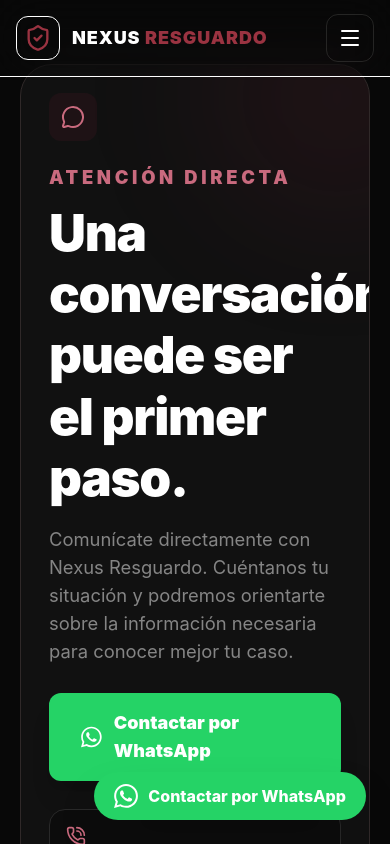
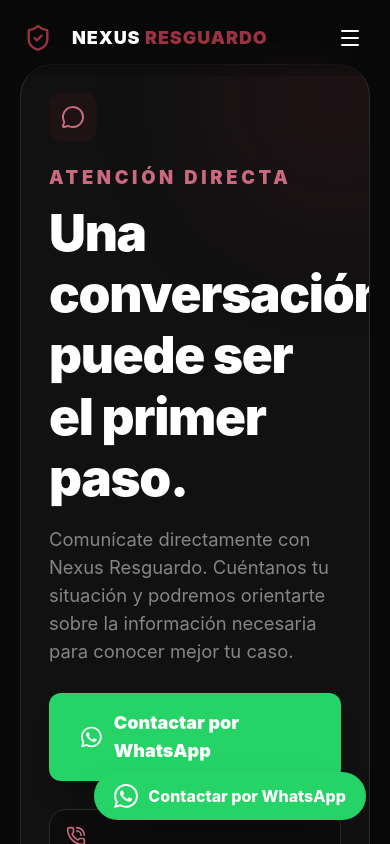
Before and after one commit to escuelaalexandra/proyecto_escuela_programacion, a Next.js app: page /contacto in a window 390 px wide. Shown: the top 844 px of the page. Built offline with nearby package versions, Linux system fonts and the light colour scheme.

Commit message:
Update Navbar.tsx

```diff
--- a/src/components/Navbar.tsx
+++ b/src/components/Navbar.tsx
@@ -1,23 +1,51 @@
+"use client";
+
 import Link from "next/link";
-import { ShieldCheck, Menu, X } from "lucide-react";
+import { Menu, X, ShieldCheck } from "lucide-react";
+import { useEffect, useRef, useState } from "react";
 import { siteData } from "@/data/siteConfig";
 import WhatsAppIcon from "@/components/WhatsAppIcon";
 
 export default function Navbar() {
+  const [menuOpen, setMenuOpen] = useState(false);
+  const menuRef = useRef<HTMLDivElement>(null);
+
   const whatsappUrl = `https://wa.me/${siteData.phoneNumber}?text=${encodeURIComponent(
     siteData.defaultMessage
   )}`;
 
+  useEffect(() => {
+    const handleClickOutside = (event: MouseEvent) => {
+      if (
+        menuRef.current &&
+        !menuRef.current.contains(event.target as Node)
+      ) {
+        setMenuOpen(false);
+      }
+    };
+
+    document.addEventListener("mousedown", handleClickOutside);
+
+    return () => {
+      document.removeEventListener("mousedown", handleClickOutside);
+    };
+  }, []);
+
+  const closeMenu = () => {
+    setMenuOpen(false);
+  };
+
   return (
-    <header className="fixed left-0 right-0 top-0 z-50 border-b border-titanio-700/60 bg-titanio-900/75 backdrop-blur-xl">
+    <header className="fixed left-0 right-0 top-0 z-50 bg-titanio-900/75 backdrop-blur-xl">
       <div className="mx-auto flex min-h-[76px] max-w-7xl items-center justify-between gap-3 px-4 sm:min-h-[82px] sm:px-6 lg:min-h-[86px] lg:px-8">
 
         {/* LOGO + NOMBRE */}
         <Link
           href="/"
+          onClick={closeMenu}
           className="flex min-w-0 shrink-0 items-center gap-3 sm:gap-4"
         >
-          <div className="flex h-11 w-11 shrink-0 items-center justify-center rounded-xl border border-rubi/30 bg-rubi/10 sm:h-12 sm:w-12">
+          <div className="flex h-11 w-11 shrink-0 items-center justify-center rounded-xl bg-rubi/10 sm:h-12 sm:w-12">
             <ShieldCheck className="h-7 w-7 text-rubi sm:h-8 sm:w-8" />
           </div>
 
@@ -65,38 +93,53 @@
           <span>Asesoría</span>
         </a>
 
-        {/* MENÚ MÓVIL */}
-        <details className="relative md:hidden">
-          <summary className="flex h-12 w-12 cursor-pointer list-none items-center justify-center rounded-xl border border-titanio-700 bg-titanio-900/70 text-white transition hover:border-rubi/50">
+        {/* MENÚ MÓVIL / TABLET */}
+        <div ref={menuRef} className="relative md:hidden">
+          <button
+            type="button"
+            onClick={() => setMenuOpen((open) => !open)}
+            aria-label={menuOpen ? "Cerrar menú" : "Abrir menú"}
+            aria-expanded={menuOpen}
+            className="flex h-12 w-12 items-center justify-center rounded-xl bg-titanio-900/60 text-white transition hover:bg-rubi/10"
+          >
+            {menuOpen ? (
+              <X className="h-6 w-6" />
+            ) : (
               <Menu className="h-6 w-6" />
-          </summary>
+            )}
+          </button>
 
-          <div className="absolute right-0 top-[calc(100%+12px)] w-[min(88vw,340px)] overflow-hidden rounded-2xl border border-titanio-700/70 bg-titanio-900/95 p-3 shadow-2xl backdrop-blur-xl">
-            <nav className="flex flex-col">
+          {menuOpen && (
+            <div className="absolute right-0 top-[calc(100%+12px)] w-[min(88vw,340px)] overflow-hidden rounded-2xl bg-titanio-900/85 p-3 shadow-2xl backdrop-blur-xl">
+              <nav className="flex flex-col gap-1">
                 <Link
                   href="/"
-                className="rounded-xl px-5 py-4 text-base font-bold text-white transition hover:bg-rubi/10 hover:text-white"
+                  onClick={closeMenu}
+                  className="rounded-xl px-5 py-4 text-base font-bold text-white transition hover:bg-white/5"
                 >
                   Inicio
                 </Link>
 
                 <Link
                   href="/servicios"
-                className="rounded-xl px-5 py-4 text-base font-bold text-white transition hover:bg-rubi/10 hover:text-white"
+                  onClick={closeMenu}
+                  className="rounded-xl px-5 py-4 text-base font-bold text-white transition hover:bg-white/5"
                 >
                   Servicios
                 </Link>
 
                 <Link
                   href="/nosotros"
-                className="rounded-xl px-5 py-4 text-base font-bold text-white transition hover:bg-rubi/10 hover:text-white"
+                  onClick={closeMenu}
+                  className="rounded-xl px-5 py-4 text-base font-bold text-white transition hover:bg-white/5"
                 >
                   Nosotros
                 </Link>
 
                 <Link
                   href="/contacto"
-                className="rounded-xl px-5 py-4 text-base font-bold text-white transition hover:bg-rubi/10 hover:text-white"
+                  onClick={closeMenu}
+                  className="rounded-xl px-5 py-4 text-base font-bold text-white transition hover:bg-white/5"
                 >
                   Contacto
                 </Link>
@@ -105,6 +148,7 @@
                   href={whatsappUrl}
                   target="_blank"
                   rel="noopener noreferrer"
+                  onClick={closeMenu}
                   className="mt-2 flex items-center justify-center gap-2.5 rounded-xl bg-[#25D366] px-5 py-4 text-base font-extrabold text-white shadow-lg transition hover:bg-[#20ba5a]"
                 >
                   <WhatsAppIcon className="h-6 w-6 fill-white" />
@@ -112,7 +156,8 @@
                 </a>
               </nav>
             </div>
-        </details>
+          )}
+        </div>
       </div>
     </header>
   );
```
Lines whose indentation alone changed are shown as unchanged.
